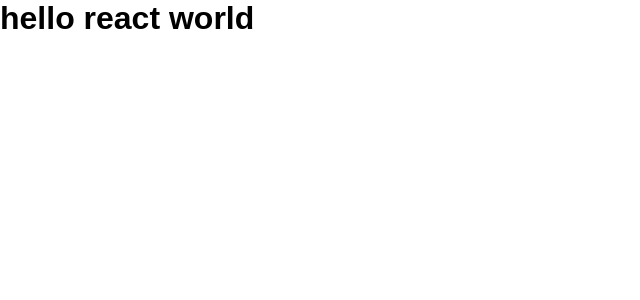
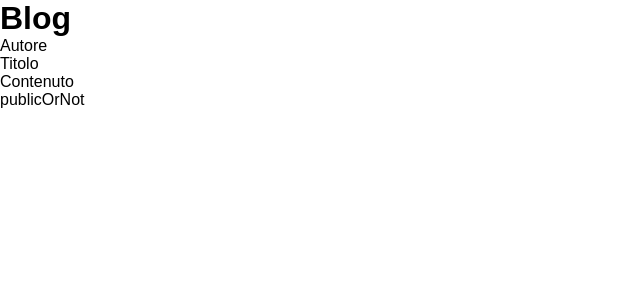
Before and after one commit to giuseppe-lisi/react-post-form, a React (Vite) app: page / in a window 1280 px wide. Shown: the top 300 px of the page, without its empty margins (0-640 px from the left). Built offline with nearby package versions, Linux system fonts and the light colour scheme.

Commit message:
gli stati vengono stampati in pagina

```diff
--- a/src/App.jsx
+++ b/src/App.jsx
@@ -2,9 +2,18 @@ import { useState } from "react";
 
 function App() {
 
+    const [author, setAuthor] = useState("Autore");
+    const [title, settitle] = useState("Titolo");
+    const [body, setbody] = useState("Contenuto");
+    const [isPublic, setIsPublic] = useState("publicOrNot")
+
     return (
         <>
-            <h1>hello react world</h1>
+            <h1>Blog</h1>
+            <div>{author}</div>
+            <div>{title}</div>
+            <div>{body}</div>
+            <div>{isPublic}</div>
         </>
     );
 }
```
